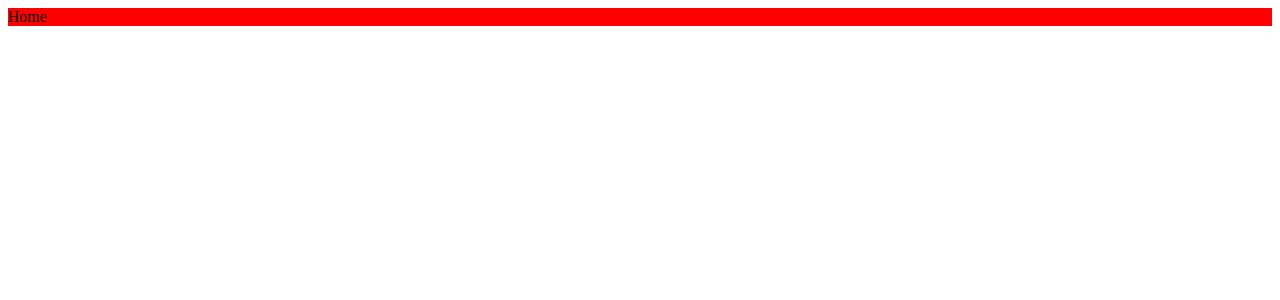
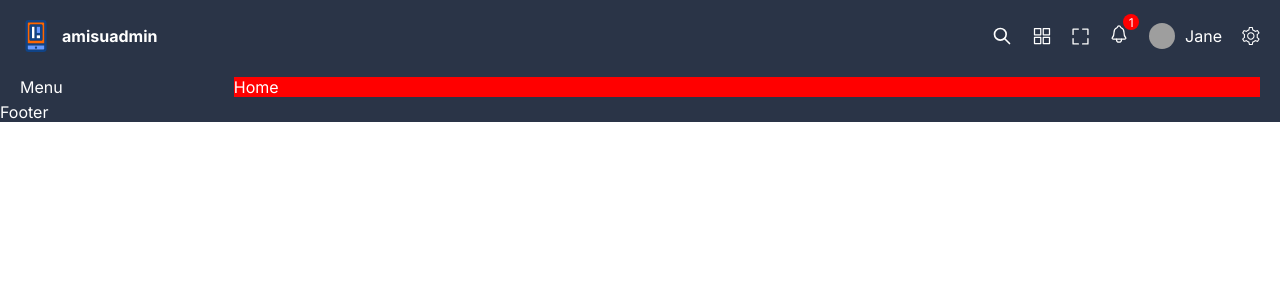
Before and after one commit to amisu-ctr/admin-ui, a React (Vite) app: page / in a window 1280 px wide. Shown: the top 300 px of the page. Built offline with nearby package versions, Linux system fonts and the light colour scheme; grey boxes are pictures that could not be loaded.

Commit message:
navbar and footer

```diff
--- a/src/App.tsx
+++ b/src/App.tsx
@@ -1,15 +1,30 @@
 import Home from './pages/home/Home'
 import Users from './pages/users/Users'
 import Products from './pages/products/Products'
+import Login from './pages/login/Login'
 
-import {createBrowserRouter,RouterProvider,Route,Link} from 'react-router-dom'
+import {createBrowserRouter,RouterProvider,Outlet} from 'react-router-dom'
+import Navbar from './components/navbar/Navbar'
+import Menu from './components/menu/Menu'
+import Footer from './components/footer/Footer'
+import './styles/global.scss'
+
 
 function App() {
 
   const Layout = () => {
     return (
       <div className="main">
-
+        <Navbar />
+        <div className="container">
+          <div className="menuContainer">
+            <Menu />
+          </div>
+          <div className="contentContainer">
+            <Outlet />
+          </div>
+        </div>
+        <Footer/>
       </div>
     )
   }
@@ -17,18 +32,26 @@ function App() {
   const router = createBrowserRouter([
     {
       path: '/',
-      element: (
-        <Home />
-      )
+      element:<Layout />,
+      children: [
+        {
+          path:"/",
+          element:<Home/>
+        },
+        {
+          path: '/users',
+          element:<Users />
+        },
+        {
+          path:"/products",
+          element:<Products/>
+        }
+      ]
     },
     {
-      path: 'users',
-      element: <Users />
-    },
-    {
-      path: 'products',
-      element: <Products />
-    },
+      path: "/login",
+      element:<Login/>
+    }
   ])
 
 
--- /dev/null
+++ b/src/components/footer/Footer.tsx
@@ -0,0 +1,9 @@
+import './footer.scss'
+
+const Footer = () => {
+  return (
+    <div>Footer</div>
+  )
+}
+
+export default Footer
--- /dev/null
+++ b/src/components/footer/footer.scss
@@ -0,0 +1,3 @@
+.footer {
+
+}
--- /dev/null
+++ b/src/components/menu/Menu.tsx
@@ -0,0 +1,9 @@
+import './menu.scss'
+
+const Menu = () => {
+  return (
+    <div>Menu</div>
+  )
+}
+
+export default Menu
--- /dev/null
+++ b/src/components/menu/menu.scss
@@ -0,0 +1,3 @@
+.menu {
+
+}
--- /dev/null
+++ b/src/components/navbar/Navbar.tsx
@@ -0,0 +1,30 @@
+import './navbar.scss'
+
+const Navbar = () => {
+  return (
+    <div className="navbar">
+      <div className="logo">
+        <img src="logo.svg" alt="" />
+        <span>amisuadmin</span>
+      </div>
+      <div>
+        <div className="icons">
+          <img src="search.svg" alt="" />
+          <img src="app.svg" alt="" />
+          <img src="expand.svg" alt="" />
+          <div className="notification">
+            <img src="notifications.svg" alt="" />
+            <span>1</span>
+          </div>
+          <div className="user">
+            <img src="https://images.pexels.com/photos/11038549/pexels-photo-11038549.jpeg?auto=compress&cs-tinysrgb&w=1600&lazy=load" alt="" />
+            Jane
+          </div>
+          <img src="/settings.svg" alt="" />
+        </div>
+      </div>
+    </div>
+  )
+}
+
+export default Navbar
--- /dev/null
+++ b/src/components/navbar/navbar.scss
@@ -0,0 +1,51 @@
+.navbar {
+  width: 100%;
+  padding: 20px;
+  display: flex;
+  align-items: center;
+  justify-content: space-between;
+
+  .logo{
+    display: flex;
+    align-items: center;
+    font-weight: bold;
+    gap: 10px;
+  }
+
+  .icons {
+    display: flex;
+    align-items: center;
+    gap: 20px;
+
+    .notification {
+        position: relative;
+        span {
+            background-color: red;
+            color:white;
+            width: 16px;
+            height: 16px;
+            border-radius: 50%;
+            position: absolute;
+            top: -10px;
+            display: flex;
+            right: -10px;
+            align-items: center;
+            justify-content: center;
+            font-size: 12px;
+        }
+    }
+
+    .user {
+        display: flex;
+        align-items: center;
+        gap:10px;
+
+      img {
+        width: 26px;
+        height: 26px;
+        border-radius: 50%;
+        object-fit: cover;
+      }
+    }
+  }
+}
--- /dev/null
+++ b/src/pages/login/Login.tsx
@@ -0,0 +1,8 @@
+
+const Login = () => {
+  return (
+    <div>Login</div>
+  )
+}
+
+export default Login
--- a/src/styles/global.scss
+++ b/src/styles/global.scss
@@ -1,3 +1,5 @@
+@import "./variables.scss";
+
 * {
   margin: 0;
   padding: 0;
@@ -8,3 +10,23 @@ a {
   text-decoration: none;
   color: inherit;
 }
+
+.main{
+  font-family: "Inter", sans-serif;
+  background-color: $main-bg;
+  color: $main-color
+}
+
+.container {
+  display: flex;
+}
+
+.menuContainer{
+  width: 250px;
+  padding: 5px 20px
+}
+
+.contentContainer {
+  padding: 5px 20px;
+  width: 100%;
+}
--- /dev/null
+++ b/src/styles/variables.scss
@@ -0,0 +1,9 @@
+// BG
+$main-bg: #2a3447;
+$soft-bg: #384256;
+$dark-bg: #222b3c;
+
+//TEXT
+$main-color: white;
+$soft-color: #add;
+$dark-color: #2a3447;
```
